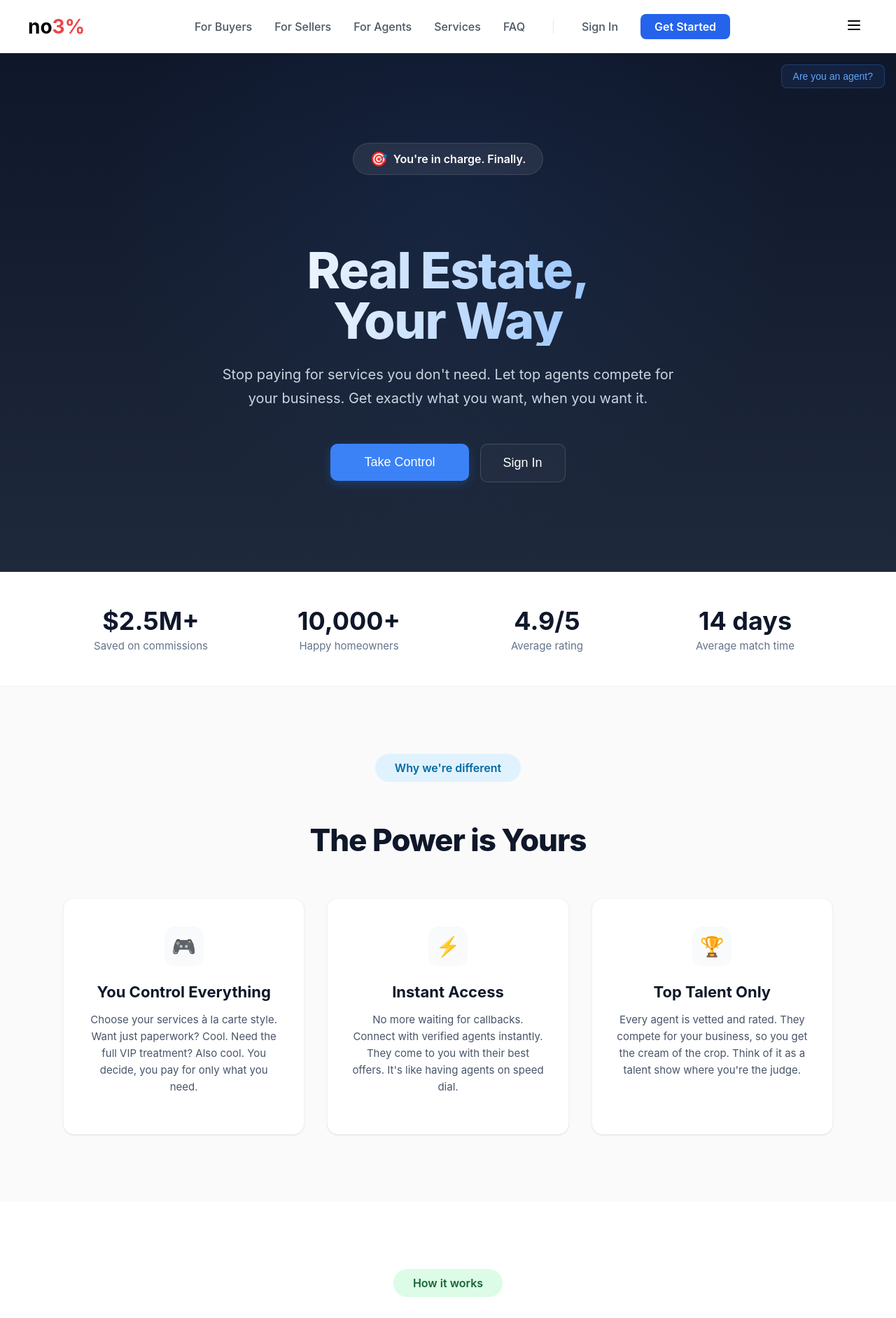
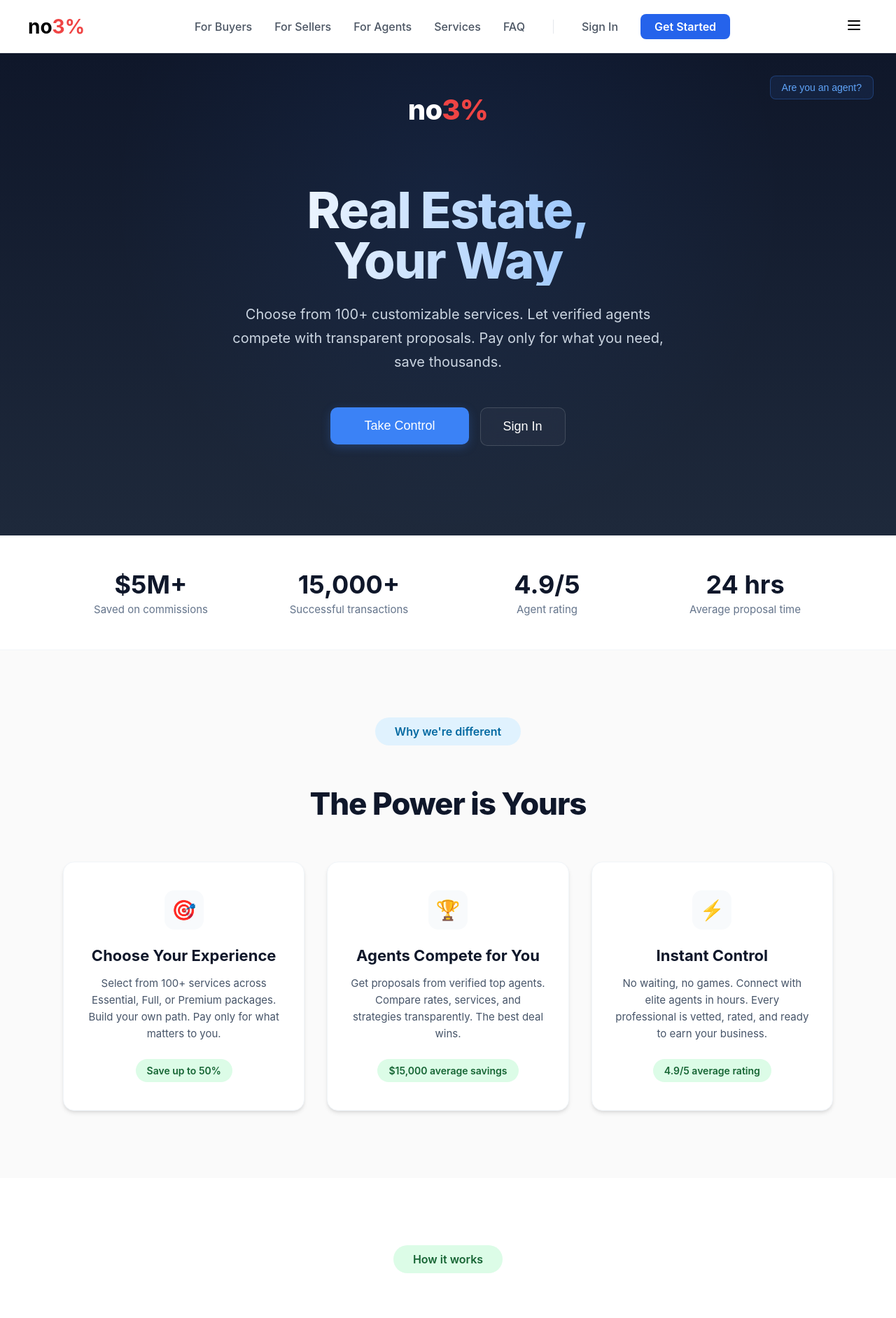
Before and after one commit to jrmintz24/no3percentv2, a React (Create React App) app: page / in a window 1280 px wide. Shown: the top 1883 px of the page at 70% size. Built offline with nearby package versions, Linux system fonts and the light colour scheme; no server answers.

Commit message:
Update homepage: enhanced logo, improved Power is Yours section, fixed alignment

```diff
--- a/src/pages/HomePage.js
+++ b/src/pages/HomePage.js
@@ -17,11 +17,29 @@ const HomePage = () => {
         position: 'relative',
         overflow: 'hidden'
       }}>
+        {/* Logo at top center - Larger and moved down */}
+        <div style={{
+          position: 'absolute',
+          top: '3.5rem',
+          left: '50%',
+          transform: 'translateX(-50%)',
+          zIndex: 2
+        }}>
+          <div style={{
+            fontSize: '2.5rem',
+            fontWeight: '800',
+            letterSpacing: '-0.02em'
+          }}>
+            <span style={{ color: 'white' }}>no</span>
+            <span style={{ color: '#ef4444' }}>3%</span>
+          </div>
+        </div>
+
         {/* Agent CTA in top right corner */}
         <div style={{
           position: 'absolute',
-          top: '1rem',
-          right: '1rem',
+          top: '2rem',
+          right: '2rem',
           zIndex: 2
         }}>
           <Link to="/agents">
@@ -33,11 +51,7 @@ const HomePage = () => {
               borderRadius: '0.5rem',
               border: '1px solid rgba(59, 130, 246, 0.3)',
               backdropFilter: 'blur(10px)',
-              transition: 'all 0.2s ease',
-              ':hover': {
-                backgroundColor: 'rgba(59, 130, 246, 0.2)',
-                borderColor: 'rgba(59, 130, 246, 0.5)'
-              }
+              transition: 'all 0.2s ease'
             }}
             onMouseOver={(e) => {
               e.currentTarget.style.backgroundColor = 'rgba(59, 130, 246, 0.2)';
@@ -64,24 +78,6 @@ const HomePage = () => {
         }} />
 
         <div style={{ maxWidth: '1000px', margin: '0 auto', position: 'relative', zIndex: 1 }}>
-          <div style={{
-            display: 'inline-flex',
-            alignItems: 'center',
-            background: 'rgba(255, 255, 255, 0.08)',
-            backdropFilter: 'blur(12px)',
-            borderRadius: '2rem',
-            padding: '0.625rem 1.5rem',
-            marginBottom: '2.5rem',
-            fontSize: '1rem',
-            fontWeight: '600',
-            color: '#ffffff',
-            border: '1px solid rgba(255, 255, 255, 0.1)',
-            gap: '0.5rem'
-          }}>
-            <span style={{ fontSize: '1.25rem' }}>🎯</span>
-            <span>You're in charge. Finally.</span>
-          </div>
-
           <h1 style={{
             fontSize: '4.5rem',
             fontWeight: '800',
@@ -104,8 +100,8 @@ const HomePage = () => {
             lineHeight: '1.7',
             fontWeight: '400'
           }}>
-            Stop paying for services you don't need. Let top agents compete
-            for your business. Get exactly what you want, when you want it.
+            Choose from 100+ customizable services. Let verified agents compete
+            with transparent proposals. Pay only for what you need, save thousands.
           </p>
 
           {!currentUser ? (
@@ -168,10 +164,10 @@ const HomePage = () => {
             textAlign: 'center'
           }}>
             {[
-              { value: '$2.5M+', label: 'Saved on commissions' },
-              { value: '10,000+', label: 'Happy homeowners' },
-              { value: '4.9/5', label: 'Average rating' },
-              { value: '14 days', label: 'Average match time' }
+              { value: '$5M+', label: 'Saved on commissions' },
+              { value: '15,000+', label: 'Successful transactions' },
+              { value: '4.9/5', label: 'Agent rating' },
+              { value: '24 hrs', label: 'Average proposal time' }
             ].map((stat, index) => (
               <div key={index}>
                 <div style={{ fontSize: '2.25rem', fontWeight: '700', color: '#0f172a', marginBottom: '0.25rem' }}>
@@ -184,7 +180,7 @@ const HomePage = () => {
         </div>
       </section>
 
-      {/* Value Proposition Section */}
+      {/* Value Proposition Section - FURTHER ENHANCED */}
       <section style={{ padding: '6rem 1rem', backgroundColor: '#fafafa' }}>
         <div style={{ maxWidth: '1100px', margin: '0 auto' }}>
           <div style={{ textAlign: 'center', marginBottom: '3.5rem' }}>
@@ -217,19 +213,22 @@ const HomePage = () => {
           }}>
             {[
               {
-                icon: '🎮',
-                title: 'You Control Everything',
-                desc: 'Choose your services à la carte style. Want just paperwork? Cool. Need the full VIP treatment? Also cool. You decide, you pay for only what you need.'
+                icon: '🎯',
+                title: 'Choose Your Experience',
+                desc: 'Select from 100+ services across Essential, Full, or Premium packages. Build your own path. Pay only for what matters to you.',
+                highlight: 'Save up to 50%'
+              },
+              {
+                icon: '🏆',
+                title: 'Agents Compete for You',
+                desc: 'Get proposals from verified top agents. Compare rates, services, and strategies transparently. The best deal wins.',
+                highlight: '$15,000 average savings'
               },
               {
                 icon: '⚡',
-                title: 'Instant Access',
-                desc: 'No more waiting for callbacks. Connect with verified agents instantly. They come to you with their best offers. It\'s like having agents on speed dial.'
-              },
-              {
-                icon: '🏆',
-                title: 'Top Talent Only',
-                desc: 'Every agent is vetted and rated. They compete for your business, so you get the cream of the crop. Think of it as a talent show where you\'re the judge.'
+                title: 'Instant Control',
+                desc: 'No waiting, no games. Connect with elite agents in hours. Every professional is vetted, rated, and ready to earn your business.',
+                highlight: '4.9/5 average rating'
               }
             ].map((item, index) => (
               <div key={index} style={{
@@ -237,9 +236,18 @@ const HomePage = () => {
                 padding: '2.5rem 2rem',
                 borderRadius: '1rem',
                 backgroundColor: 'white',
-                boxShadow: '0 1px 3px 0 rgba(0, 0, 0, 0.04), 0 1px 2px 0 rgba(0, 0, 0, 0.06)',
-                border: '1px solid #f1f5f9'
-              }}>
+                boxShadow: '0 4px 6px -1px rgba(0, 0, 0, 0.1), 0 2px 4px -1px rgba(0, 0, 0, 0.06)',
+                border: '1px solid #f1f5f9',
+                position: 'relative',
+                transition: 'transform 0.2s ease',
+              }}
+              onMouseOver={(e) => {
+                e.currentTarget.style.transform = 'translateY(-4px)';
+              }}
+              onMouseOut={(e) => {
+                e.currentTarget.style.transform = 'translateY(0)';
+              }}
+              >
                 <div style={{
                   backgroundColor: '#f8fafc',
                   borderRadius: '0.875rem',
@@ -256,16 +264,27 @@ const HomePage = () => {
                 <h3 style={{ fontSize: '1.375rem', fontWeight: '700', marginBottom: '0.875rem', color: '#0f172a' }}>
                   {item.title}
                 </h3>
-                <p style={{ color: '#475569', lineHeight: '1.6', fontSize: '0.9375rem' }}>
+                <p style={{ color: '#475569', lineHeight: '1.6', fontSize: '0.9375rem', marginBottom: '1.5rem' }}>
                   {item.desc}
                 </p>
+                <div style={{
+                  display: 'inline-block',
+                  backgroundColor: '#dcfce7',
+                  color: '#166534',
+                  padding: '0.5rem 1rem',
+                  borderRadius: '9999px',
+                  fontSize: '0.875rem',
+                  fontWeight: '600'
+                }}>
+                  {item.highlight}
+                </div>
               </div>
             ))}
           </div>
         </div>
       </section>
 
-      {/* How It Works Section - Updated to link to landing pages */}
+      {/* How It Works Section - Fixed alignment */}
       <section style={{ padding: '6rem 1rem', backgroundColor: 'white' }}>
         <div style={{ maxWidth: '1200px', margin: '0 auto' }}>
           <div style={{ textAlign: 'center', marginBottom: '3.5rem' }}>
@@ -293,10 +312,11 @@ const HomePage = () => {
 
           <div style={{
             display: 'grid',
-            gridTemplateColumns: 'repeat(auto-fit, minmax(500px, 1fr))',
-            gap: '3rem',
+            gridTemplateColumns: 'repeat(auto-fit, minmax(480px, 1fr))',
+            gap: '2rem',
             maxWidth: '1100px',
-            margin: '0 auto'
+            margin: '0 auto',
+            justifyContent: 'center'
           }}>
             {/* For Buyers */}
             <div style={{
@@ -335,7 +355,7 @@ const HomePage = () => {
                 {
                   step: '1',
                   title: 'Share Your Vision',
-                  desc: 'Tell us about your perfect home - location, budget, must-haves. Be as detailed as you want, this is your future we\'re talking about.',
+                  desc: 'Share your vision and select your service package. Need full buyer representation or just showing assistance? Pick from 40+ buyer services tailored to your needs.',
                   icon: '✨'
                 },
                 {
@@ -441,7 +461,7 @@ const HomePage = () => {
                 {
                   step: '1',
                   title: 'List Your Property',
-                  desc: 'Upload photos, add details, and specify what help you need. From full-service to just paperwork, you\'re in control of the process.',
+                  desc: 'List your property and choose your services. Select from Premium full-service marketing, Essential listing services, or build a custom package from 50+ seller services.',
                   icon: '📸'
                 },
                 {
@@ -548,7 +568,7 @@ const HomePage = () => {
               {
                 icon: '🎯',
                 title: 'You Pick What You Pay For',
-                desc: 'No bundled services you don\'t want. Choose exactly what you need, skip the rest.'
+                desc: '100+ services organized by category. Pick a complete package or customize your own. Every service priced transparently.'
               },
               {
                 icon: '💎',
@@ -571,9 +591,9 @@ const HomePage = () => {
                 desc: 'Messages, documents, scheduling - all in your dashboard. Real estate made organized.'
               },
               {
-                icon: '🤝',
-                title: 'You\'re Always in Control',
-                desc: 'Change services, switch agents, or handle things yourself. Your journey, your rules.'
+                icon: '📊',
+                title: 'Transparent Service Packages',
+                desc: 'Clear pricing for Essential, Full Service, and Premium packages. No hidden fees, no surprises, just honest pricing.'
               }
             ].map((item, index) => (
               <div key={index} style={{
@@ -638,8 +658,8 @@ const HomePage = () => {
             opacity: '0.9',
             lineHeight: '1.6'
           }}>
-            Join thousands who've ditched the old way and saved big.
-            Better agents, better rates, and you call the shots.
+            Join thousands who've discovered transparent real estate.
+            Choose your services, compare proposals, save thousands on commission.
           </p>
 
           {!currentUser ? (
@@ -781,7 +801,7 @@ const HomePage = () => {
                 Services
               </h4>
               <ul style={{ listStyle: 'none', padding: 0 }}>
-                {['All Services', 'Buyer Services', 'Seller Services', 'Service Packages'].map((item) => (
+                {['All Services', 'Buyer Services', 'Seller Services', 'Service Packages', 'Compare Packages'].map((item) => (
                   <li key={item} style={{ marginBottom: '0.75rem' }}>
                     <Link
                       to={item === 'All Services' ? '/services' :
```
